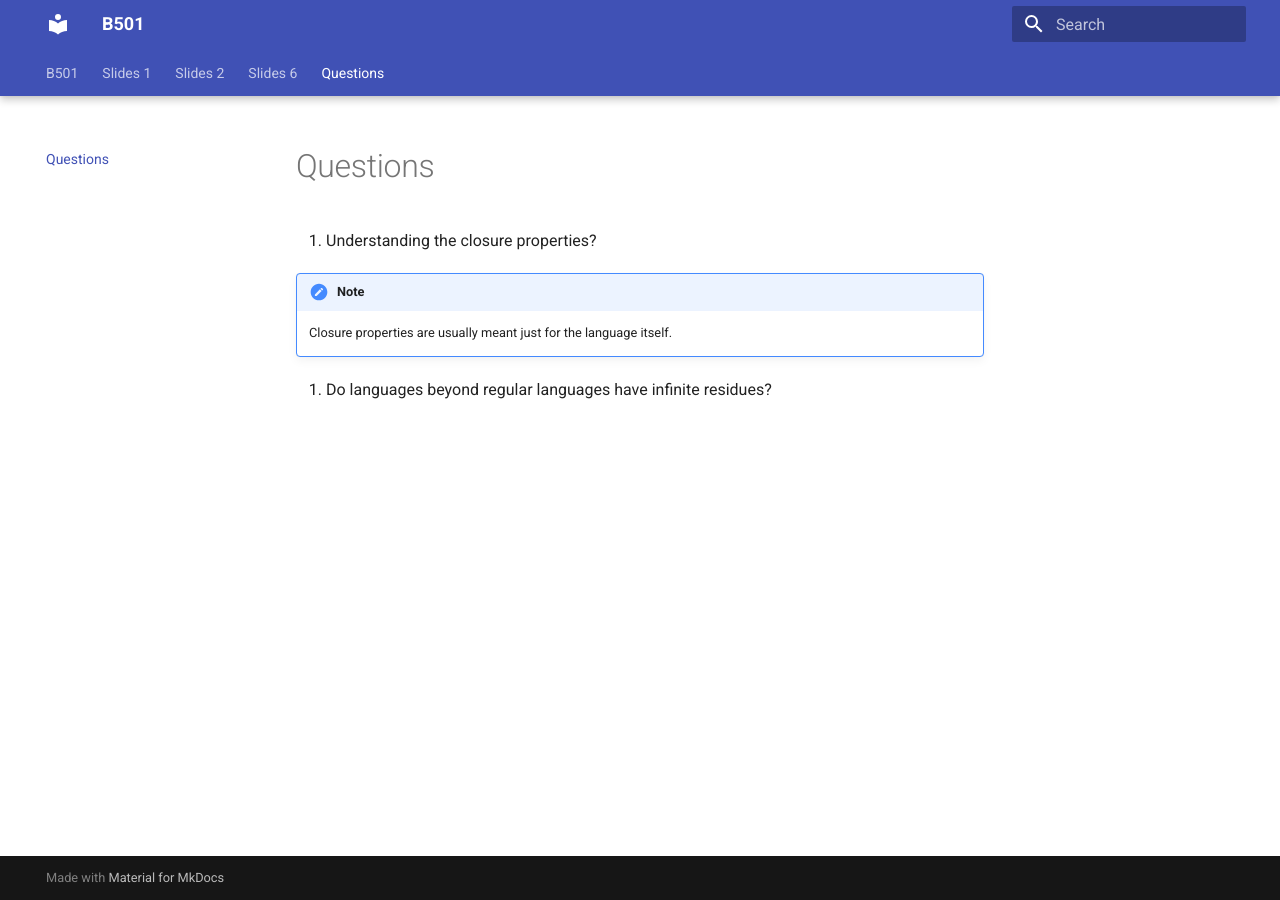
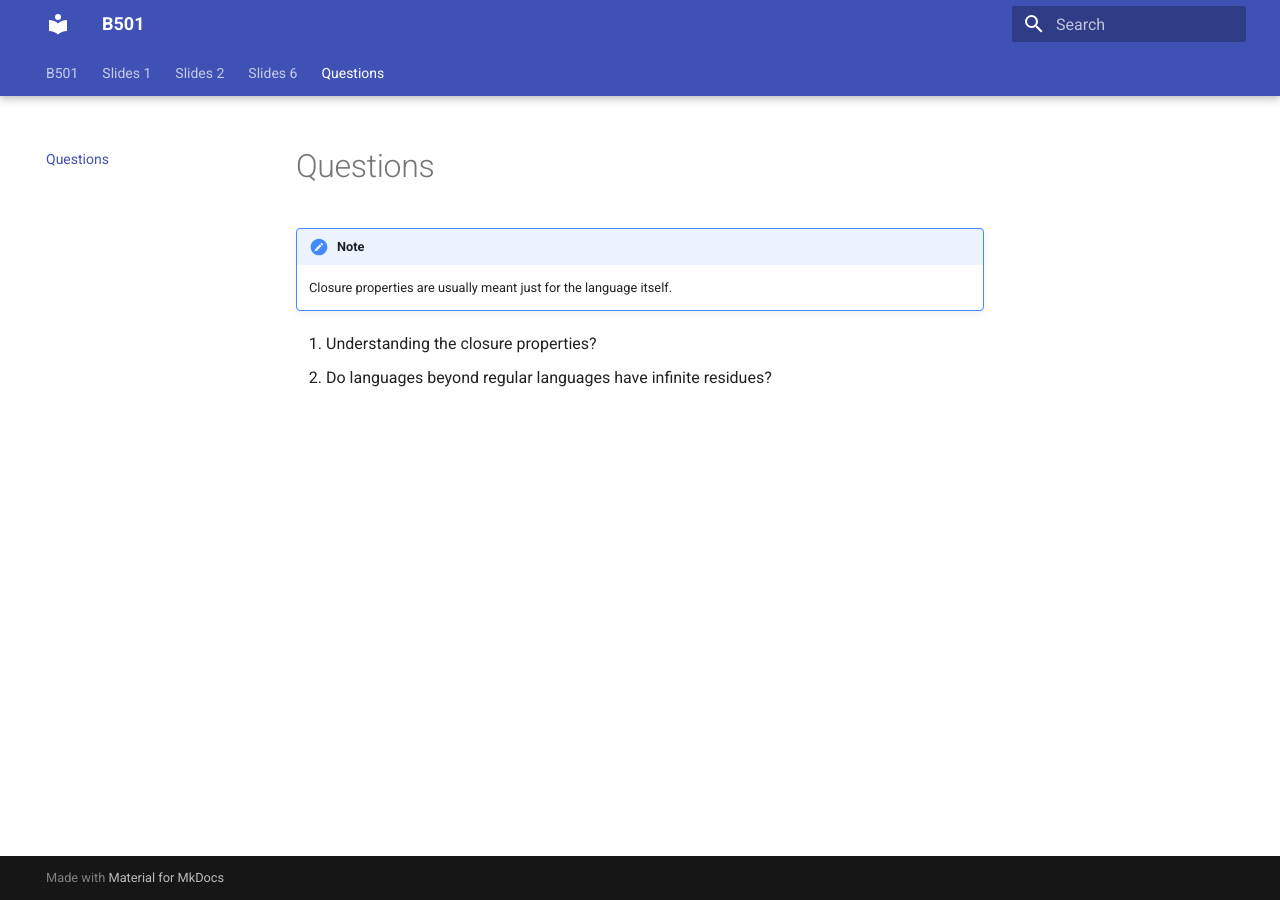
Before and after one commit to deven367/b501-notes, an MkDocs documentation site: the page built from docs/questions.md, in a window 1280 px wide. Built offline with MkDocs 1.6.1 and Material for MkDocs 9.7.7, drawn with Linux system fonts in a browser that asks for light colours.

Commit message:
rearrange

```diff
--- a/docs/questions.md
+++ b/docs/questions.md
@@ -1,9 +1,10 @@
 # Questions
 
-1. Understanding the closure properties?
 
 !!! note
 
     Closure properties are usually meant just for the language itself.
 
+
+1. Understanding the closure properties?
 2. Do languages beyond regular languages have infinite residues?
```
